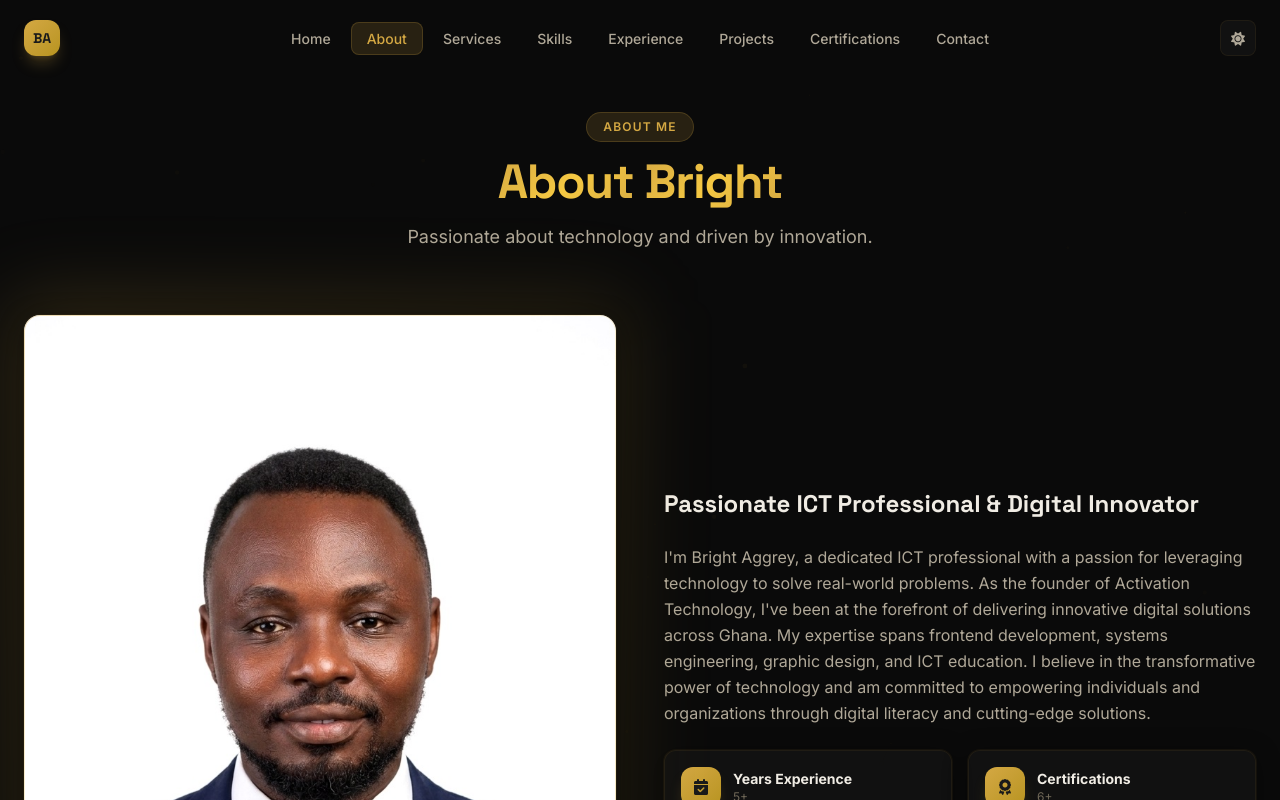
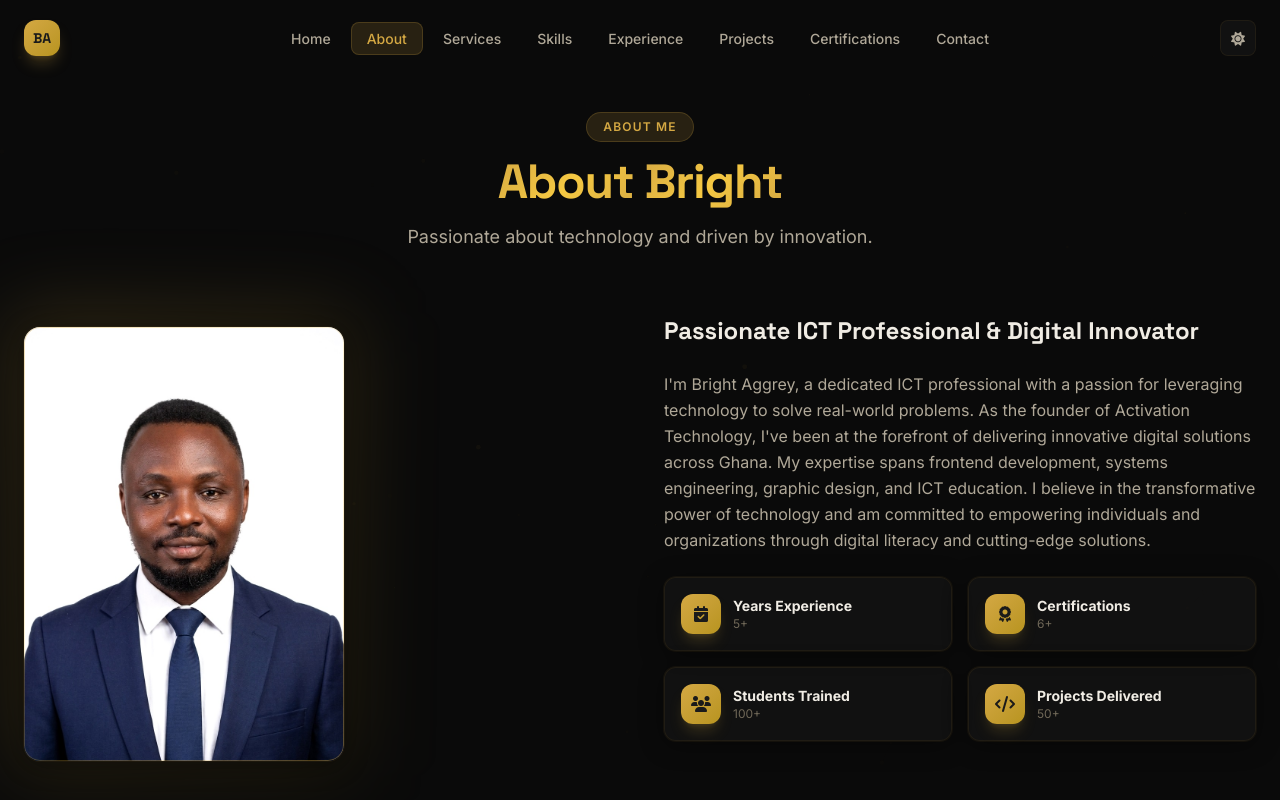
Before and after one commit to stg246/Bright-Portfolio, a Next.js app: page /about in a window 1280 px wide. Shown: the top 800 px of the page. Built offline with nearby package versions, Linux system fonts and the light colour scheme.

Commit message:
fix: reduce profile image size on about page to fit content layout

```diff
--- a/src/app/about/AboutClient.tsx
+++ b/src/app/about/AboutClient.tsx
@@ -19,11 +19,11 @@ export default function AboutClient() {
         <SectionTitle label="About Me" title="About Bright" description="Passionate about technology and driven by innovation." />
 
         <div className="grid grid-cols-1 lg:grid-cols-2 gap-12 items-center mb-24">
-          <motion.div initial={{ opacity: 0, x: -40 }} animate={{ opacity: 1, x: 0 }} transition={{ duration: 0.7 }}>
-            <div className="relative">
+          <motion.div initial={{ opacity: 0, x: -40 }} animate={{ opacity: 1, x: 0 }} transition={{ duration: 0.7 }} className="flex justify-center lg:justify-start">
+            <div className="relative w-[280px] sm:w-[320px]">
               <div className="absolute -inset-4 bg-gradient-to-br from-[#d4a843]/20 to-[#b8941f]/10 rounded-3xl blur-2xl" />
               <div className="relative card-base rounded-2xl overflow-hidden gradient-border">
-                <img src="/images/profile.jpg" alt="Bright Aggrey" className="w-full h-auto object-cover" />
+                <img src="/images/profile.jpg" alt="Bright Aggrey" className="w-full h-auto object-cover" width={320} height={434} />
               </div>
             </div>
           </motion.div>
```
